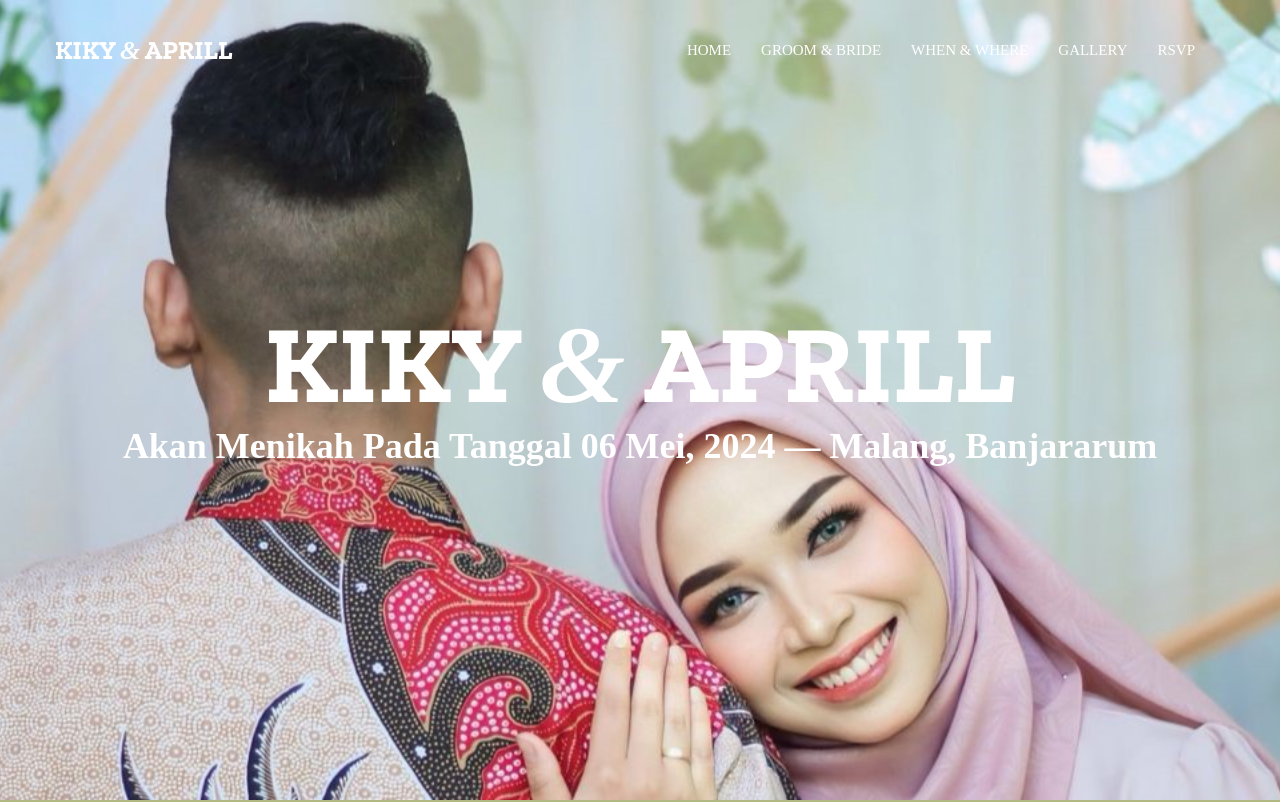
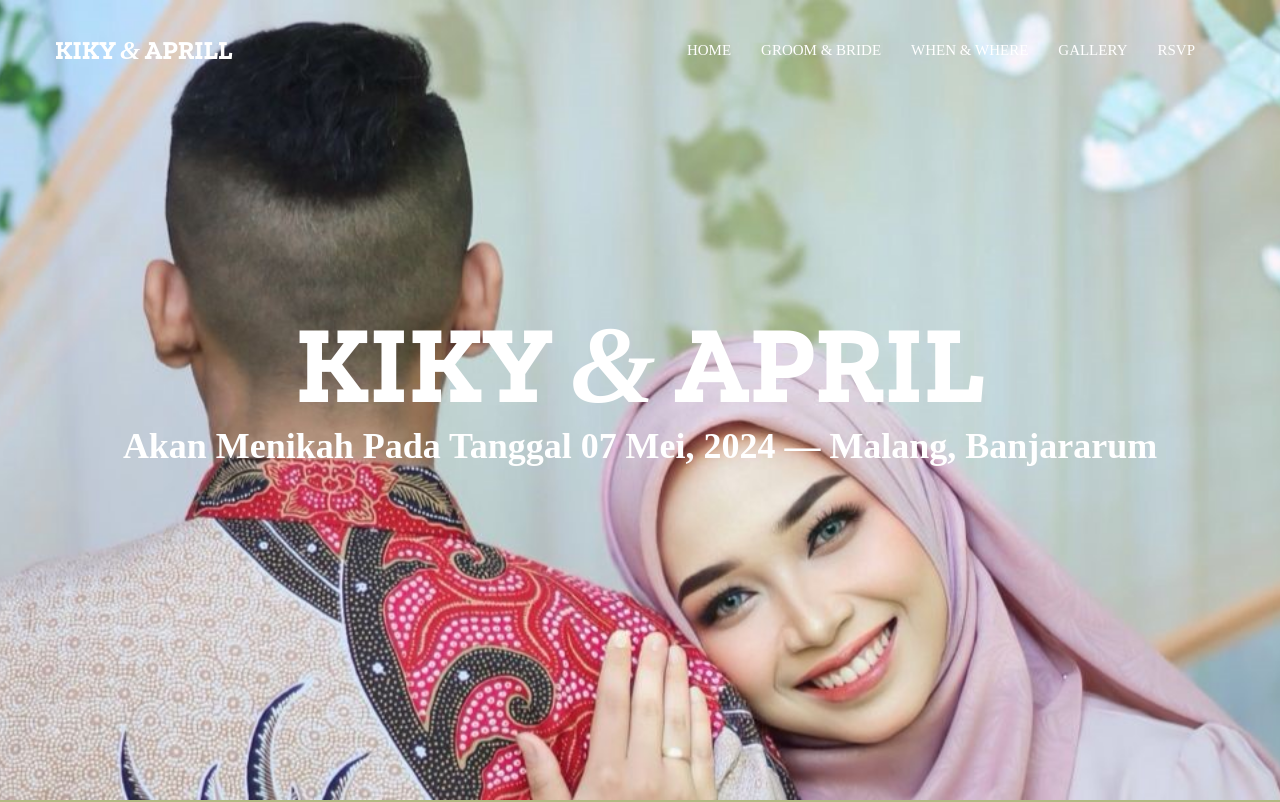
Before and after one commit to faisal-gif/wedding, a website: page index.html in a window 1280 px wide. Shown: the top 802 px of the page. Drawn offline with nearby package versions, Linux system fonts and the light colour scheme; a web font is replaced by a local one.

Commit message:
update13

```diff
--- a/index.html
+++ b/index.html
@@ -50,8 +50,8 @@
     <div class="container text-intro-wrap">
       <div class="row">
         <div class="col-md-12 text-center text-intro probootstrap-animate">
-          <h1>Kiky <em>&amp;</em> Aprill</h1>
-          <h2>Akan Menikah Pada Tanggal 06 Mei, 2024 &mdash; Malang, Banjararum</h2>
+          <h1>Kiky <em>&amp;</em> April</h1>
+          <h2>Akan Menikah Pada Tanggal 07 Mei, 2024 &mdash; Malang, Banjararum</h2>
         </div>
       </div>
     </div>
```
